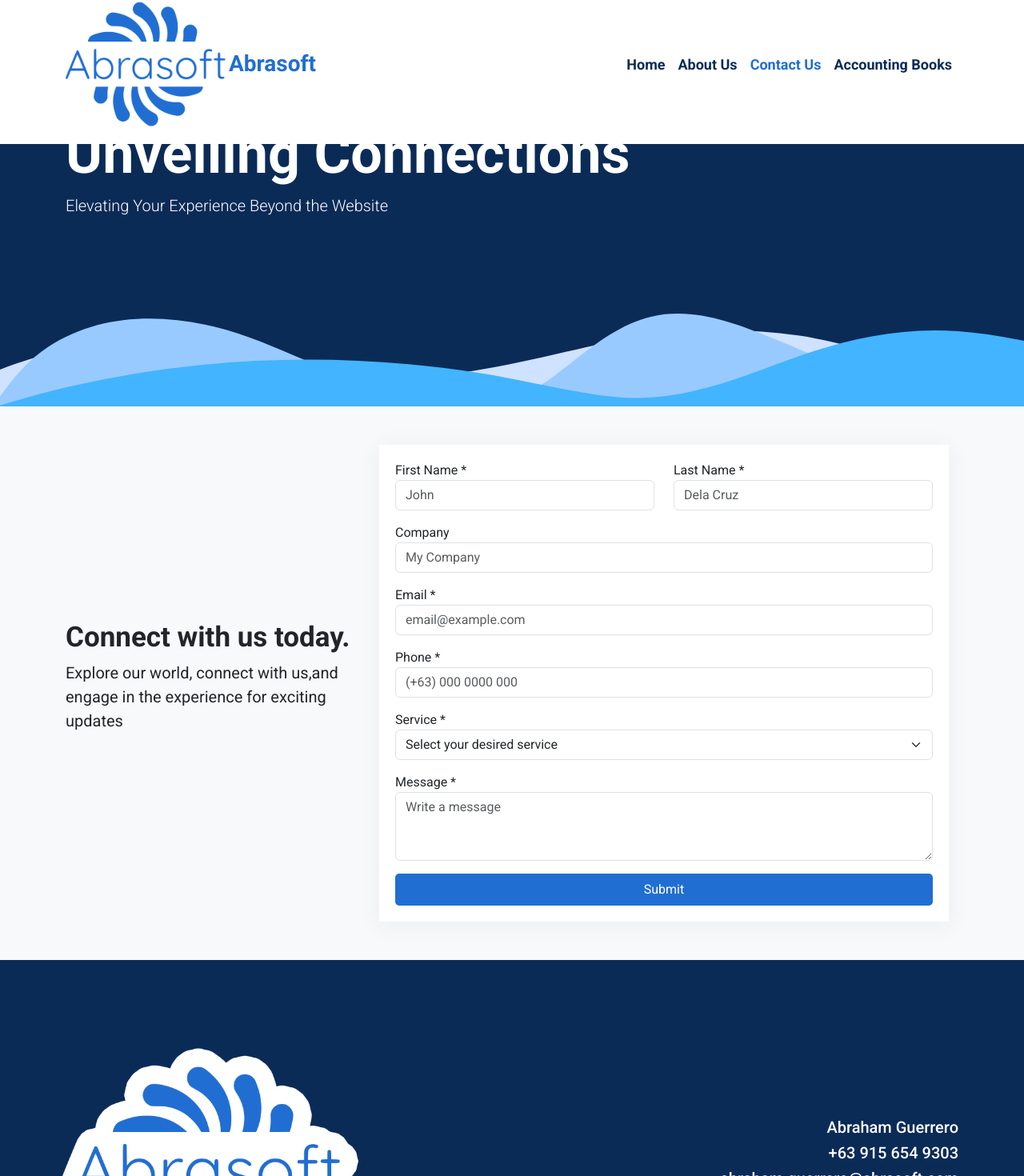
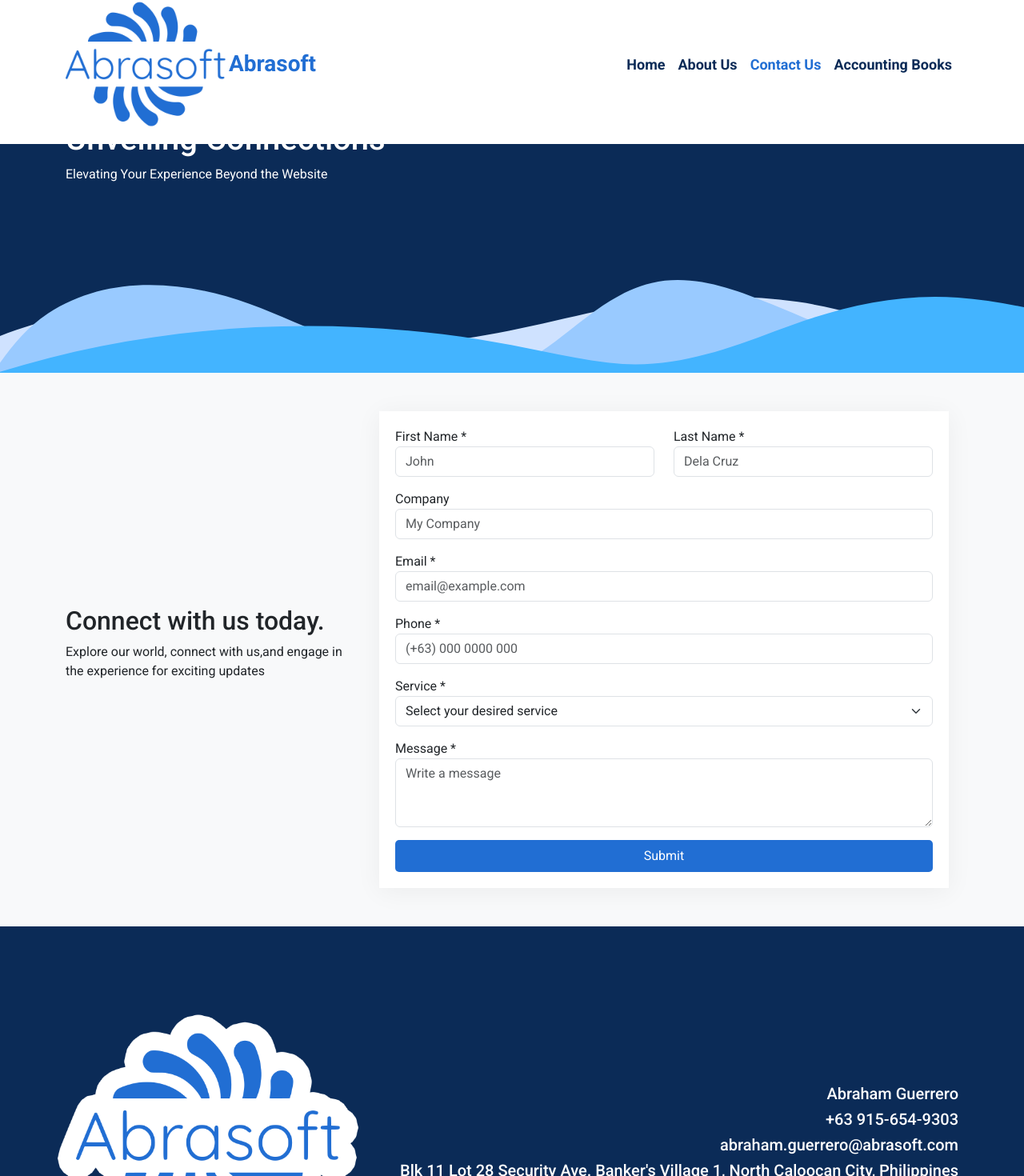
Before and after one commit to abraham28/abrasoft-website, a Next.js app: page /contact-us in a window 1280 px wide. Shown: the part 20-1490 px from the top of the page at 80% size. Built offline with nearby package versions, Linux system fonts and the light colour scheme.

Commit message:
fixed minor typo and font-sizes

```diff
--- a/app/(info-pages)/contact-us/components/ContactUsDetails/index.module.scss
+++ b/app/(info-pages)/contact-us/components/ContactUsDetails/index.module.scss
@@ -1,5 +1,6 @@
 .sectionLayout {
   background-color: var(--secondary);
+  overflow-wrap: break-word;
 }
 
 .detailsLogo {
--- a/app/(info-pages)/contact-us/components/ContactUsDetails/index.tsx
+++ b/app/(info-pages)/contact-us/components/ContactUsDetails/index.tsx
@@ -1,9 +1,8 @@
 import React from "react";
-import { NextPage } from "next";
 import { Col, Container, Row } from "react-bootstrap";
 import styles from "./index.module.scss";
 
-const ContactUsDetails: NextPage = () => {
+const ContactUsDetails: React.FC = () => {
   return (
     <section className={`py-5 ${styles.sectionLayout}`}>
       <Container>
@@ -15,11 +14,11 @@ const ContactUsDetails: NextPage = () => {
           >
             <div>
               <h5>Abraham Guerrero</h5>
-              <h5>+63 915 654 9303</h5>
+              <h5>+63 915-654-9303</h5>
               <h5>abraham.guerrero@abrasoft.com</h5>
               <h5>
-                Blk 11 Lot 28 Security Ave. Banckers Village 1, North Caloocan
-                City
+                Blk 11 Lot 28 Security Ave. Banker&apos;s Village 1, North
+                Caloocan City, Philippines
               </h5>
             </div>
           </Col>
--- a/app/(info-pages)/contact-us/components/ContactUsFormSection/index.module.scss
+++ /dev/null
@@ -1,20 +0,0 @@
-.connectWithUsToday {
-  font-weight: 600;
-  font-size: 35px;
-
-  @media (width <= 991px) {
-    text-align: center;
-  }
-}
-
-.exploreOurWorld {
-  font-size: 20px;
-
-  @media (width <= 991px) {
-    text-align: center;
-  }
-}
-
-.submittedForm {
-  height: 692px;
-}
--- a/app/(info-pages)/contact-us/components/ContactUsFormSection/index.tsx
+++ b/app/(info-pages)/contact-us/components/ContactUsFormSection/index.tsx
@@ -1,6 +1,5 @@
 import React from "react";
 import type { NextPage } from "next";
-import styles from "./index.module.scss";
 import { Col, Container, Row } from "react-bootstrap";
 import ContactUsForm from "@/app/(info-pages)/components/ContactUsForm";
 
@@ -11,10 +10,8 @@ const ContactUsFormSection: NextPage = () => {
         <Row>
           <Col lg={4} className="d-flex align-items-center">
             <div className="mx-auto">
-              <h3 className={styles.connectWithUsToday}>
-                Connect with us today.
-              </h3>
-              <p className={styles.exploreOurWorld}>
+              <h2>Connect with us today.</h2>
+              <p>
                 Explore our world, connect with us,and engage in the experience
                 for exciting updates
               </p>
--- a/app/(info-pages)/contact-us/components/HeroSection/index.module.scss
+++ b/app/(info-pages)/contact-us/components/HeroSection/index.module.scss
@@ -1,13 +1,13 @@
 .hero {
   display: flex;
   flex-direction: column;
-  font-size: var(--font-size-base);
   color: var(--light);
   background-color: var(--secondary);
 }
 
 .container {
   height: 100%;
+  overflow-wrap: anywhere;
 }
 
 .headerText {
@@ -22,20 +22,6 @@
   }
 }
 
-.header {
-  font-weight: 600;
-  font-size: 40px;
-
-  @media (width >=992px) {
-    font-size: 70px;
-  }
-}
-
-.elevatingYourExperience {
-  font-weight: 300;
-  font-size: 20px;
-}
-
 .pageDivider {
   position: relative;
   overflow: hidden;
--- a/app/(info-pages)/contact-us/components/HeroSection/index.tsx
+++ b/app/(info-pages)/contact-us/components/HeroSection/index.tsx
@@ -9,10 +9,8 @@ const HeroSection: NextPage = () => {
       <Container className={styles.container}>
         <div className={styles.headerText}>
           <div>
-            <h1 className={styles.header}>Unveiling Connections</h1>
-            <p className={styles.elevatingYourExperience}>
-              Elevating Your Experience Beyond the Website
-            </p>
+            <h1>Unveiling Connections</h1>
+            <p>Elevating Your Experience Beyond the Website</p>
           </div>
         </div>
       </Container>
--- a/app/constants.ts
+++ b/app/constants.ts
@@ -1,4 +1,4 @@
-export const FACEBOOK_LINK = "https://www.facebook.com/abrasoft";
+// export const FACEBOOK_LINK = "https://www.facebook.com/abrasoft";
 export const EMAIL_ADDRESS = "abraham.guerrero@abrasoft.com";
 export const CONTACT_NUMBER = "(+63) 915-654-9303";
 
--- a/components/Footer/index.tsx
+++ b/components/Footer/index.tsx
@@ -44,11 +44,11 @@ const Footer: React.FC<Footer> = () => {
                     {constants.EMAIL_ADDRESS}
                   </Link>
                 </li>
-                <li>
+                {/* <li>
                   <Link href={constants.FACEBOOK_LINK} target="_blank">
                     {constants.FACEBOOK_LINK}
                   </Link>
-                </li>
+                </li> */}
               </ul>
             </div>
           </div>
```
